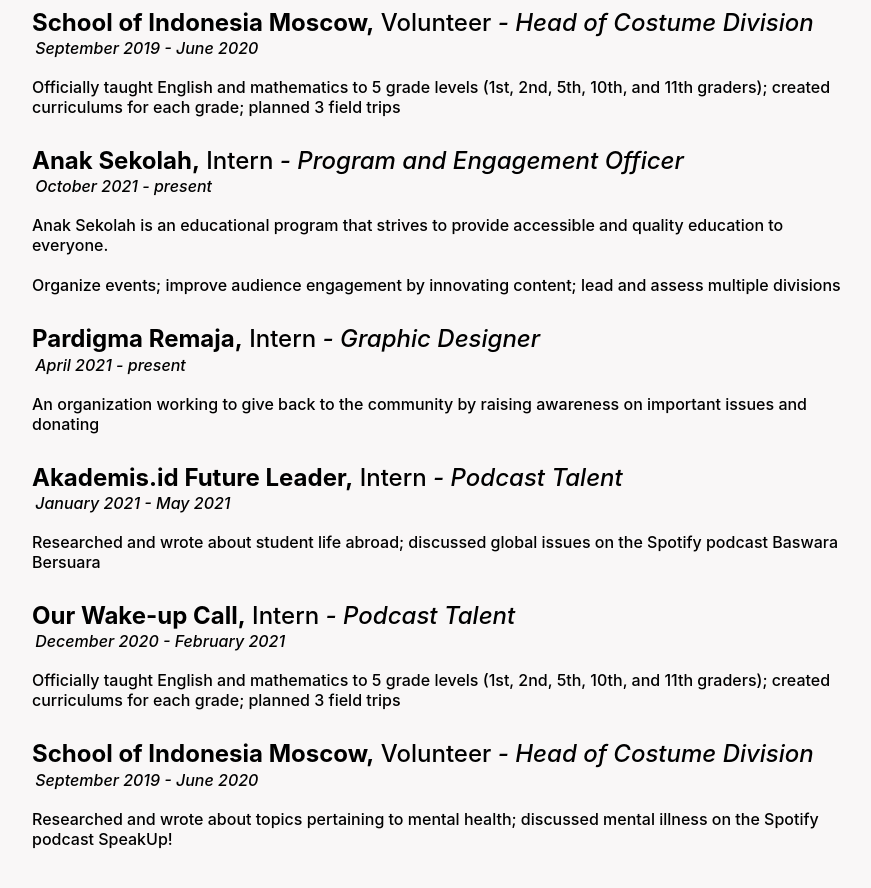
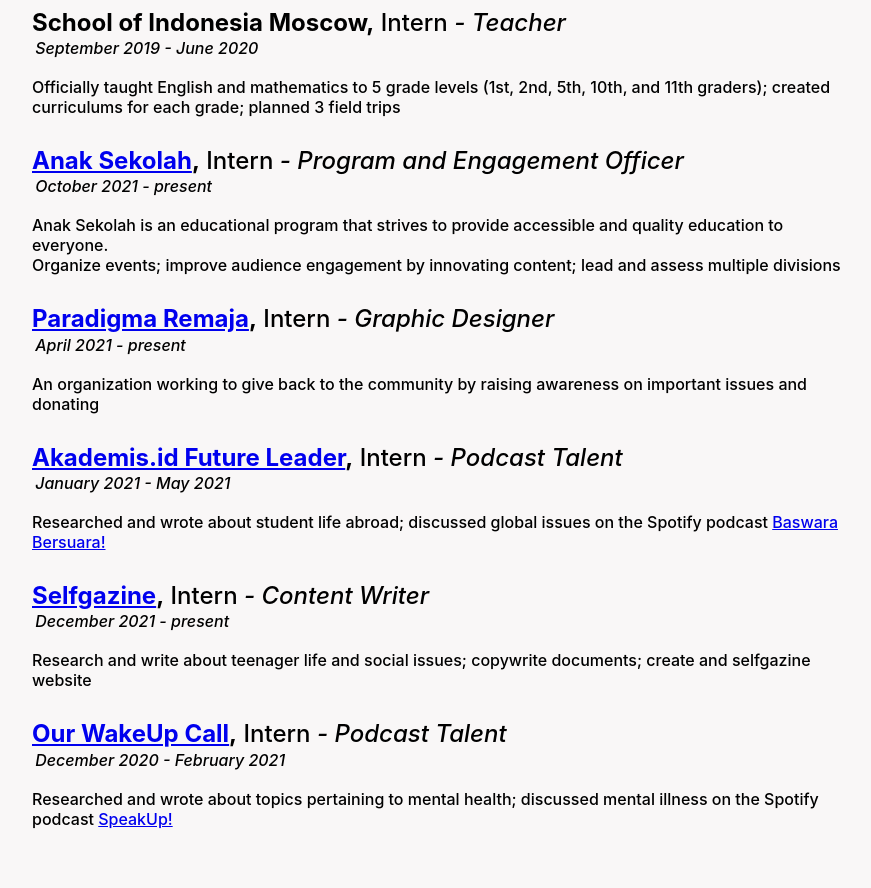
Before and after one commit to IstiQueue/Resume, a plain HTML site: page index.html in a window 1280 px wide. Shown: the part 1542-2430 px from the top of the page, without its empty margins (16-887 px from the left). Drawn offline with Linux system fonts and the light colour scheme; files whose address does not match are found by name.

Commit message:
updated html

```diff
--- a/index.html
+++ b/index.html
@@ -2,6 +2,7 @@
 <html lang="en" dir="ltr">
   <head>
     <meta charset="utf-8">
+     <meta name="viewport" content="width=device-width, initial-scale=1">
     <title>Istiqomah Suharto</title>
     <link rel="stylesheet" href="style.css">
   </head>
@@ -20,7 +21,7 @@
               <tbody>
                 <tr>
                   <td>E-mail:</td>
-                  <td>Istiqomah Suharto</td>
+                  <td><a href="mailto:istiqomah.work@gmail.com">istiqomah.work@gmail.com</a></td>
                 </tr>
                 <tr>
                   <td>Number:</td>
@@ -114,60 +115,85 @@
           <h3>Languages</h3>
             <p>Indonesian, Russian, Sundanese, English</p>
         </div>
+        <div class="websites">
+          <h3>Websites</h3>
+          <div class="w1">
+            <h2><strong><a href="https://hopeful-jepsen-f38402.netlify.app/" target="_blank" data-tool-tip="Go to website">My Universe</a></strong></h2>
+            <p class="desc">
+              A website about my hobbies. I write about my journey for each hobby, as well as provide the resources I used.
+            </p>
+          </div>
+          <div class="w2">
+            <h2><strong><a href="#" target="_blank" data-tool-tip="Go to website">My Blog</a></strong></h2>
+            <p class="desc">
+              A website showcasing my writing, as well as my friends' writings.
+            </p>
+          </div>
+        </div>
       </div>
 
 
 
 
       <div class="internships">
+
         <h3>internships/volunteer work</h3>
+
           <div class="i1">
-            <h2><strong>School of Indonesia Moscow</strong><strong>,</strong> Volunteer<em> - Head of Costume Division</em></h2>
+            <h2><strong>School of Indonesia Moscow</strong><strong>,</strong> Intern<em> - Teacher</em></h2>
             <p class="date"><em>September 2019 - June 2020</em></p>
             <p class="desc">
               Officially taught English and mathematics to 5 grade levels (1st, 2nd, 5th, 10th, and 11th graders); created curriculums for each grade; planned 3 field trips
             </p>
           </div>
+
           <div class="i2">
-            <h2><strong>Anak Sekolah</strong><strong>,</strong> Intern<em> - Program and Engagement Officer</em></h2>
+            <h2><strong><a href="https://www.instagram.com/anaksekolah.idn/" target="_blank" data-tool-tip="Go to Instagram">Anak Sekolah</a></strong><strong>,</strong> Intern<em> - Program and Engagement Officer</em></h2>
             <p class="date"><em>October 2021 - present</em></p>
             <p class="desc">
               Anak Sekolah is an educational program that strives to provide accessible and quality education to everyone.
             <br>
-            <br>
               Organize events; improve audience engagement by innovating content; lead and assess multiple divisions
             </p>
           </div>
+
           <div class="i3">
-            <h2><strong>Pardigma Remaja</strong><strong>,</strong> Intern<em> - Graphic Designer</em></h2>
+            <h2><strong><a href="https://www.instagram.com/paradigmaremaja/" target="_blank" data-tool-tip="Go to Instagram">Paradigma Remaja</a></strong><strong>,</strong> Intern<em> - Graphic Designer</em></h2>
             <p class="date"><em>April 2021 - present</em></p>
             <p class="desc">
               An organization working to give back to the community by raising awareness on important issues and donating
             </p>
           </div>
+
           <div class="i4">
-            <h2><strong>Akademis.id Future Leader</strong><strong>,</strong> Intern<em> - Podcast Talent</em></h2>
+            <h2><strong><a href="https://akademis.id/" target="_blank" data-tool-tip="Go to Website">Akademis.id Future Leader</a></strong><strong>,</strong> Intern<em> - Podcast Talent</em></h2>
             <p class="date"><em>January 2021 - May 2021</em></p>
             <p class="desc">
-              Researched and wrote about student life abroad; discussed global issues on the Spotify podcast Baswara Bersuara
+              Researched and wrote about student life abroad; discussed global issues on the Spotify podcast <a href="https://open.spotify.com/show/0w7ofXX9g7G5Jkz9yAoTKf" target="_blank" data-tool-tip="Go to Spotify">Baswara Bersuara!</a>
             </p>
           </div>
-          <div class="i4">
-            <h2><strong>Our Wake-up Call</strong><strong>,</strong> Intern<em> - Podcast Talent</em></h2>
+
+          <div class="i5">
+            <h2><strong><a href="https://www.instagram.com/selfgazine/" target="_blank" data-tool-tip="Go to Instagram">Selfgazine</a></strong><strong>,</strong> Intern<em> - Content Writer</em></h2>
+            <p class="date"><em>December 2021 - present</em></p>
+            <p class="desc">
+              Research and write about teenager life and social issues; copywrite documents; create and selfgazine website
+            </p>
+          </div>
+
+          <div class="i6">
+            <h2><strong><a href="https://www.instagram.com/ourwakeupcall/" target="_blank" data-tool-tip="Go to Instagram">Our WakeUp Call</a></strong><strong>,</strong> Intern<em> - Podcast Talent</em></h2>
             <p class="date"><em>December 2020 - February 2021</em></p>
             <p class="desc">
-              Officially taught English and mathematics to 5 grade levels (1st, 2nd, 5th, 10th, and 11th graders); created curriculums for each grade; planned 3 field trips
+              Researched and wrote about topics pertaining to mental health; discussed mental illness on the Spotify podcast <a href="https://open.spotify.com/show/3TdNoa4AkiG0zcik98ZlmU" target="_blank" data-tool-tip="Go to Spotify">SpeakUp!</a>
             </p>
           </div>
-          <div class="i5">
-            <h2><strong>School of Indonesia Moscow</strong><strong>,</strong> Volunteer<em> - Head of Costume Division</em></h2>
-            <p class="date"><em>September 2019 - June 2020</em></p>
-            <p class="desc">
-              Researched and wrote about topics pertaining to mental health; discussed mental illness on the Spotify podcast SpeakUp!
-            </p>
-          </div>
+
       </div>
-    </div>
+
+
+
+    </div> <!--end of container-->
 
 
 
```
